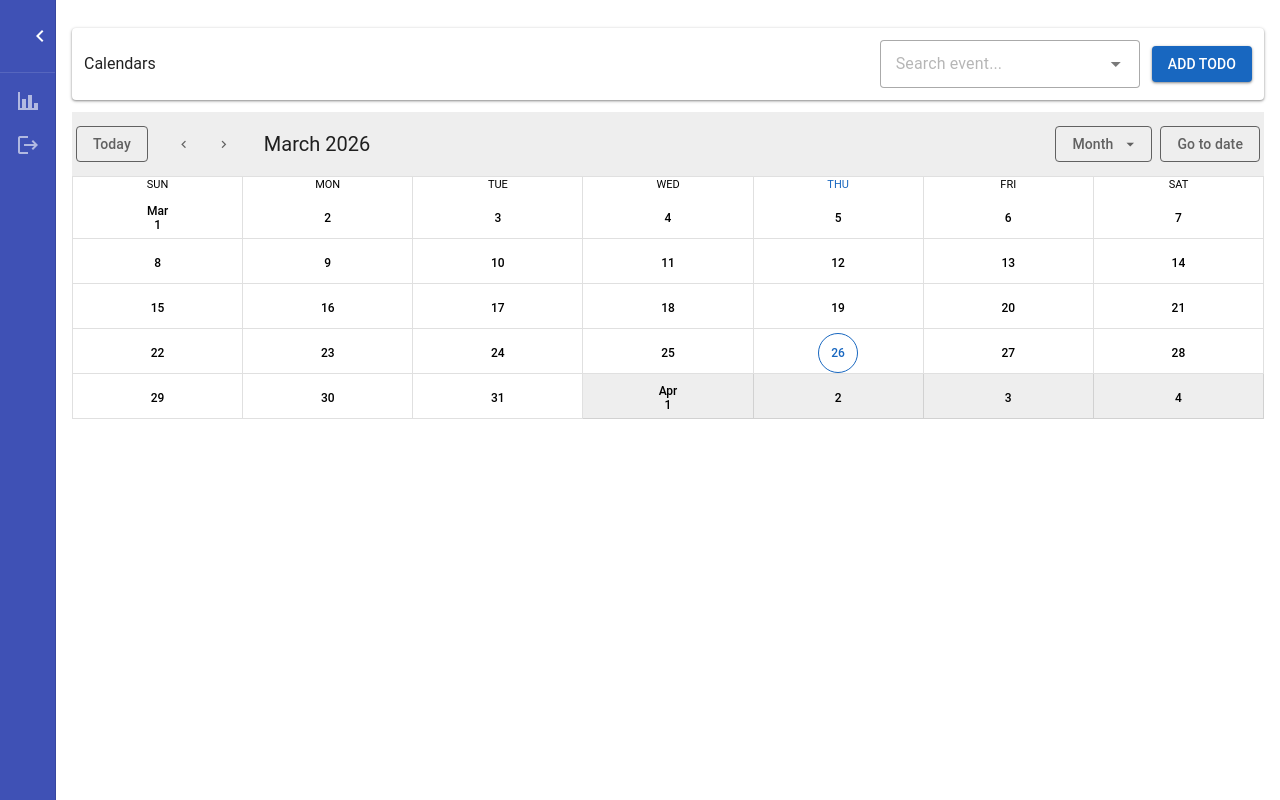
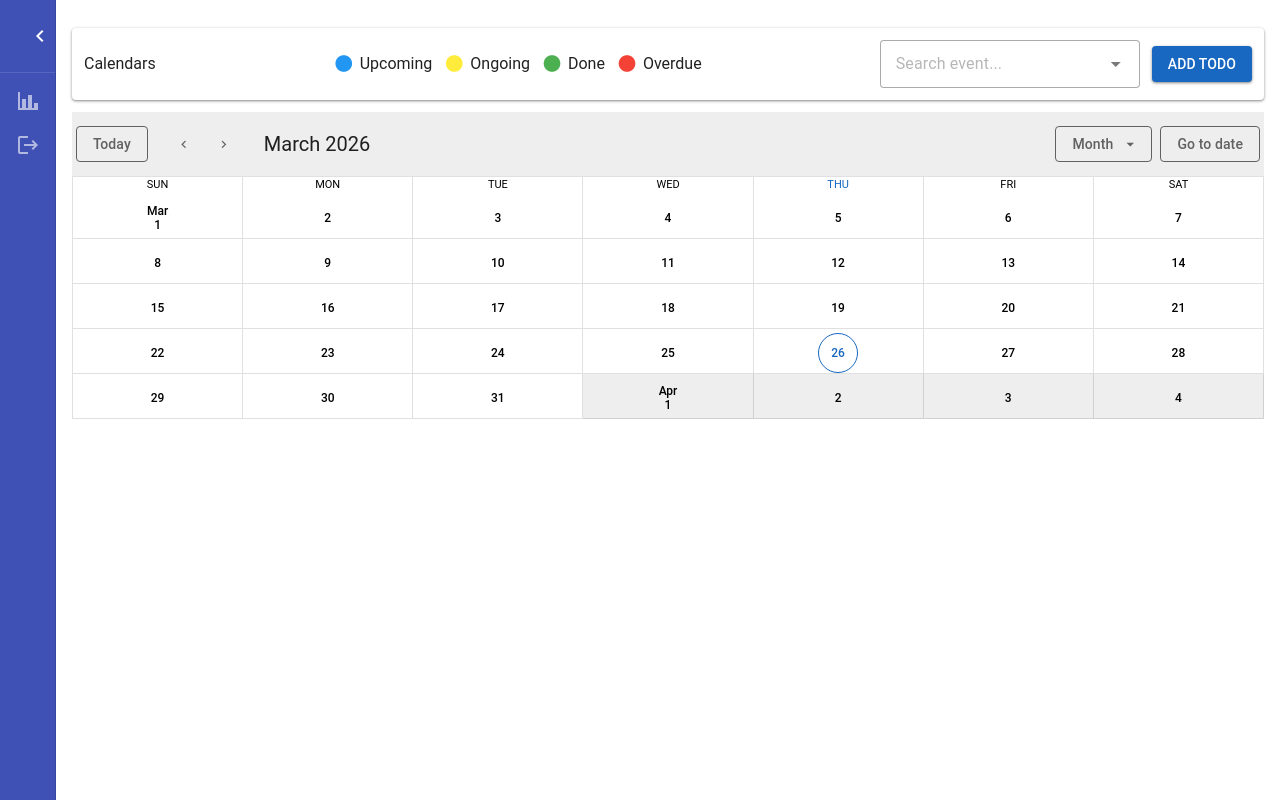
Before and after one commit to Phone202817/todo-app, a Vue app: page /overview in a window 1280 px wide. Built offline with nearby package versions, Linux system fonts and the light colour scheme; no server answers; the database is empty; sample sign-in values are in the browser's storage.

Commit message:
add dotstatus

```diff
--- a/src/components/pages/Overview.vue
+++ b/src/components/pages/Overview.vue
@@ -1,7 +1,36 @@
 <template>
   <v-container fluid>
     <v-card class="pa-3 my-3 d-flex justify-space-between align-center">
+      <div class="d-flex align-center" style="gap: 8px;">
+        <v-btn
+          v-if="type === 'day'"
+          icon
+          variant="text"
+          density="comfortable"
+          @click="backToMonth"
+        >
+          <v-icon>mdi-arrow-left</v-icon>
+        </v-btn>
         <div>Calendars</div>
+      </div>
+      <div class="d-flex align-center" style="gap: 12px;">
+        <div class="d-flex align-center" style="gap: 6px;">
+          <v-icon color="blue" size="small">mdi-circle</v-icon>
+          <span class="text-caption">Upcoming</span>
+        </div>
+        <div class="d-flex align-center" style="gap: 6px;">
+          <v-icon color="yellow" size="small">mdi-circle</v-icon>
+          <span class="text-caption">Ongoing</span>
+        </div>
+        <div class="d-flex align-center" style="gap: 6px;">
+          <v-icon color="green" size="small">mdi-circle</v-icon>
+          <span class="text-caption">Done</span>
+        </div>
+        <div class="d-flex align-center" style="gap: 6px;">
+          <v-icon color="red" size="small">mdi-circle</v-icon>
+          <span class="text-caption">Overdue</span>
+        </div>
+      </div>
       <div class="d-flex align-center" style="gap: 12px;">
         <v-autocomplete
           v-model="searchSelectedId"
@@ -398,6 +427,10 @@
   function next () {
     calendar.value.next()
   }
+  function backToMonth () {
+    type.value = 'month'
+    if (calendar.value) calendar.value.checkChange()
+  }
   function showEvent (nativeEvent: Event, { event }: any) {
     const open = () => {
       selectedEvent.value = event
```
Lines whose indentation alone changed are shown as unchanged.
